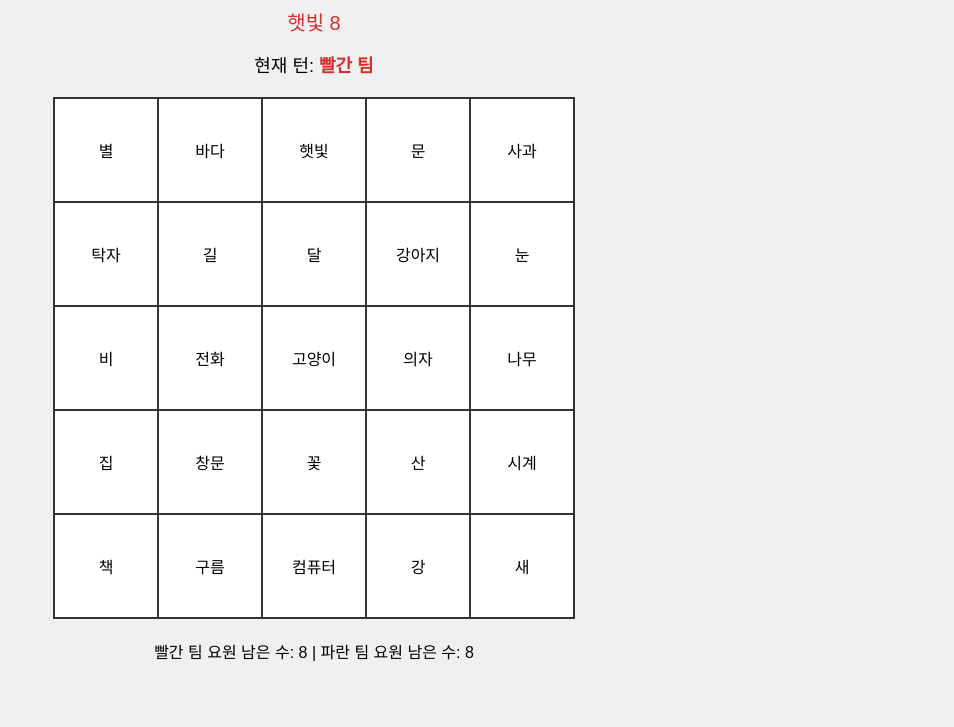
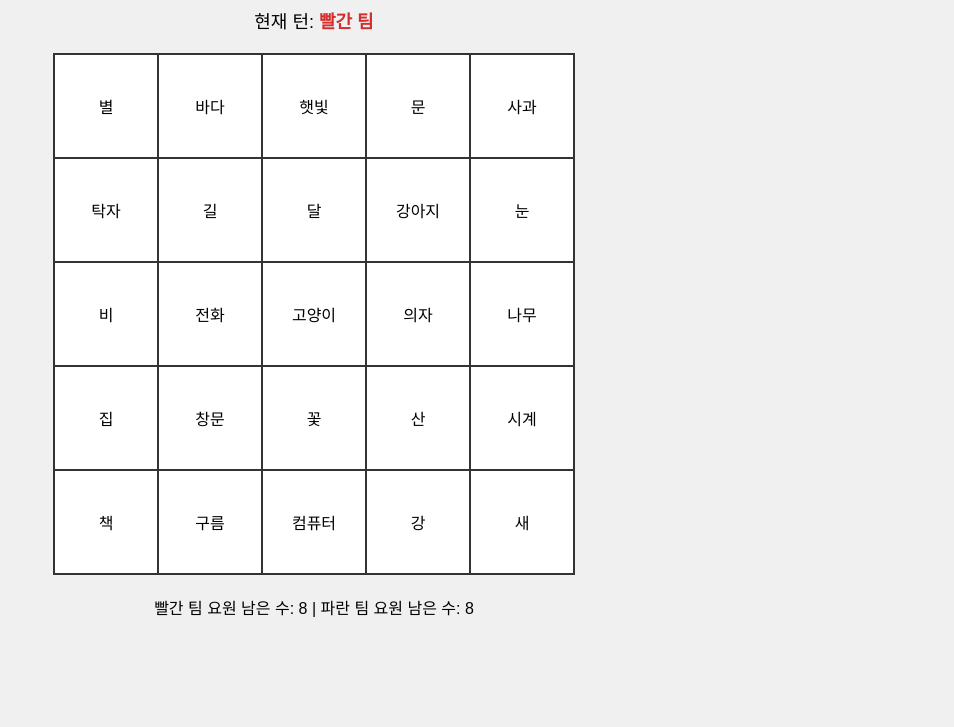
Before and after one commit to lgfdsa/codename, a plain HTML site: page index.html in a window 1280 px wide. Shown: the part 73-800 px from the top of the page, without its empty margins (326-1280 px from the left). Drawn offline with Linux system fonts and the light colour scheme.

Commit message:
Update index.html

```diff
--- a/index.html
+++ b/index.html
@@ -10,7 +10,6 @@
     <div id="controls">
         <button id="show-answers">정답 보기</button>
     </div>
-    <div id="hint"></div>
     <p id="turn">현재 턴: <span id="current-team">빨간 팀</span></p>
     <table id="board"></table>
     <p>빨간 팀 요원 남은 수: <span id="red-left">8</span> | 파란 팀 요원 남은 수: <span id="blue-left">8</span></p>
```
